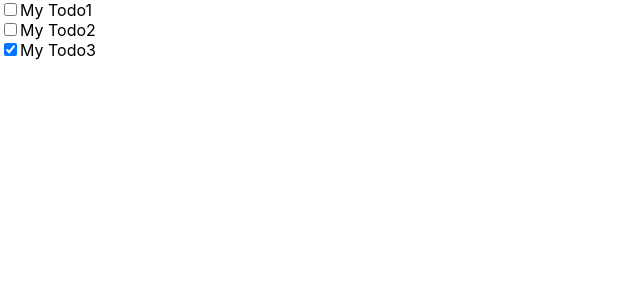
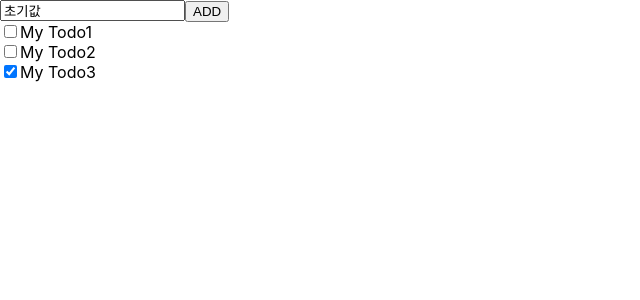
Before and after one commit to SEUNGWON98/todo-app, a React (Create React App) app in the folder client/: page / in a window 1280 px wide. Shown: the top 300 px of the page, without its empty margins (0-640 px from the left). Built offline with nearby package versions, Linux system fonts and the light colour scheme.

Commit message:
feat: Todo 추가 기능 구현

```diff
--- a/client/src/App.js
+++ b/client/src/App.js
@@ -1,4 +1,5 @@
-import { useState } from "react";
+import { useState, useRef } from "react";
+import AddTodo from "./components/AddTodo";
 import Todo from "./components/Todo";
 
 const App = () => {
@@ -19,9 +20,25 @@
       done: true,
     },
   ]);
+  const todoId = useRef(4); //id가 3개가 있으므로 useRef값은 4부터 시작
+
+  // AddTodo 컴포넌트는 상위 컴포넌트(App)의 todoItems(state)에 접근 불가능
+  // 상위 컴포넌트(App)은 AddTodo 컴포넌트 접근 가능
+  // => App 컴포넌트에 addItem() 함수를 정의하고, 해당 함수를 AddTodo props로 넘겨야 함
+  const addItem = (newItem) => {
+    // ...
+    // newItem - {id: ?, title: ?, done: false}
+    // setTodoItems()
+
+    newItem.id = todoId.current++; //key를 위한 id 설정
+    newItem.done = false; //done 초기화
+    //기존 todoItems를 유지하고, 새로운 newItem을 추가
+    setTodoItems([...todoItems, newItem]); // setTodoItems(todoItems.concat(newItem)
+  };
 
   return (
     <div className="App">
+      <AddTodo addItem={addItem} />
       {todoItems.map((item) => {
         // console.log(item); // {id: 1, title: 'My Todo1', done: false}
         return <Todo key={item.id} item={item} />;
--- /dev/null
+++ b/client/src/components/AddTodo.js
@@ -0,0 +1,40 @@
+// 1. 함수형 컴포넌트
+// 2. input과 button을 가짐
+
+import { useState } from "react";
+
+const AddTodo = ({ addItem }) => {
+  // const { addItem } = props;
+  // 사용자 입력을 저장할 객체
+  // (id, title, done에 대한 정보를 저장해야해서 객체 형태로!!)
+  const [todoItem, setTodoItem] = useState({
+    title: "초기값",
+  });
+
+  const onButtononclick = () => {
+    // props로 받아온 addItem 함수 실행
+    addItem(todoItem); //{title: 'input입력값'}
+    setTodoItem({ title: "" }); //input 초기화
+  };
+
+  const onKeyPress1 = (e) => {
+    if (e.key == "Enter") {
+      onButtononclick();
+    }
+  };
+
+  return (
+    <div className="AddTodo">
+      <input
+        type="text"
+        placeholder="Add your new Todo"
+        value={todoItem.title}
+        onKeyPress={onKeyPress1}
+        onChange={(e) => setTodoItem({ title: e.target.value })}
+      />
+      <button onClick={onButtononclick}>ADD</button>
+    </div>
+  );
+};
+
+export default AddTodo;
```
